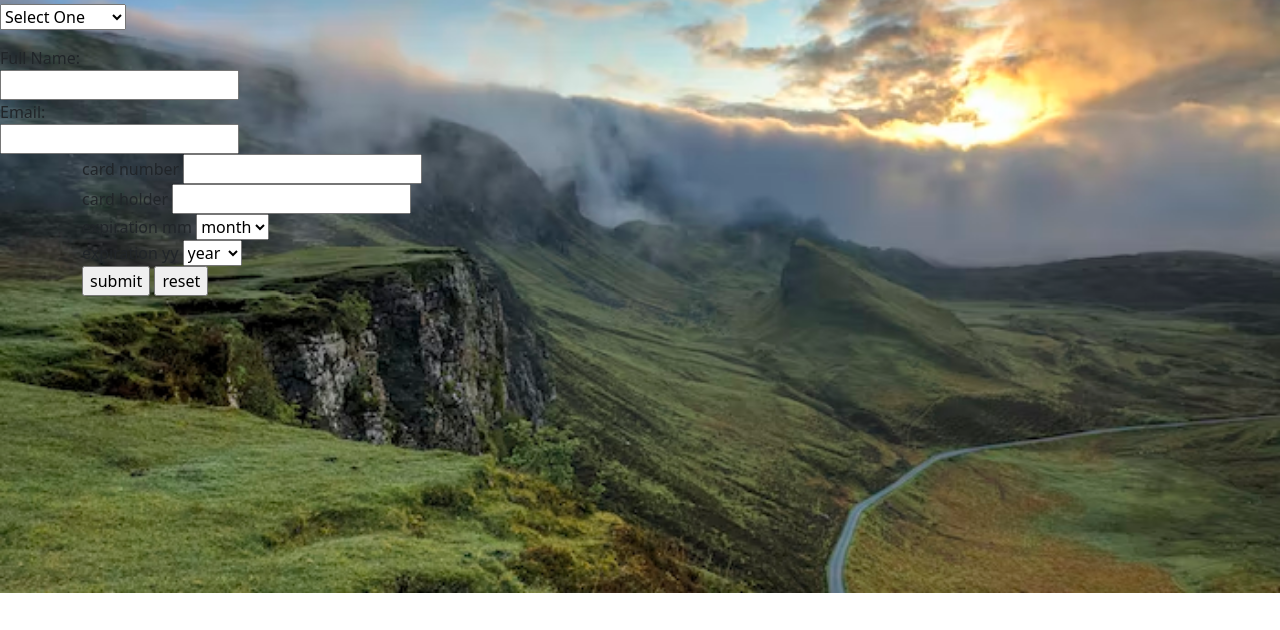
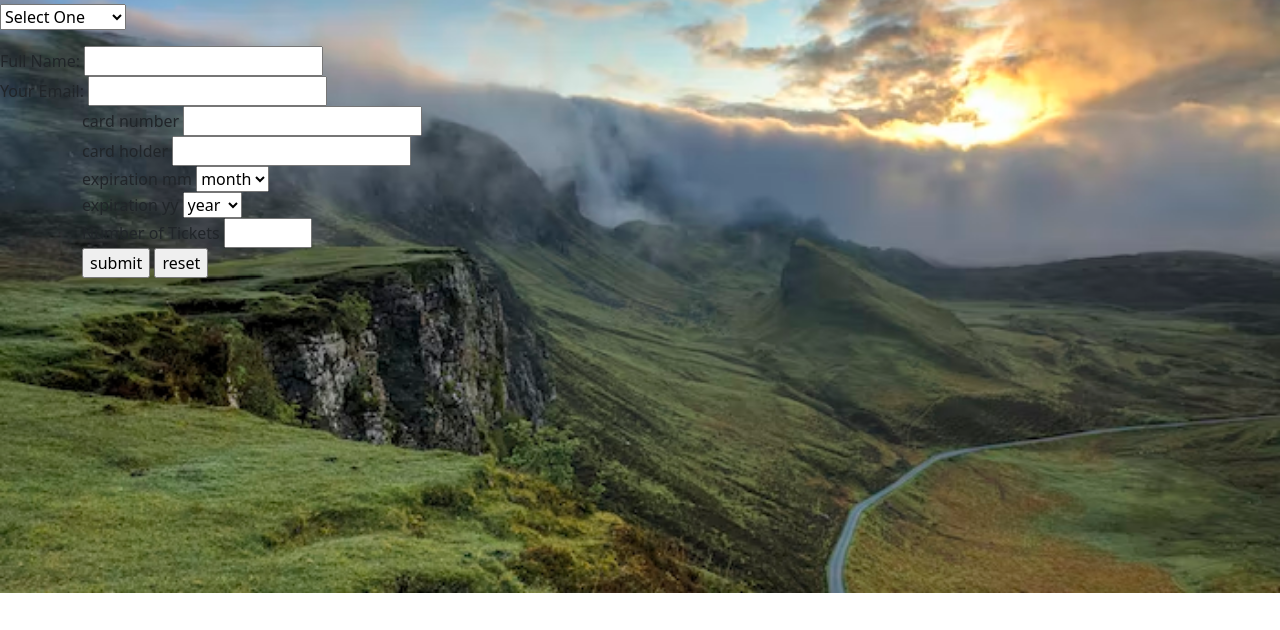
Before and after one commit to jkeshi/Tourist-Bureau, a plain HTML site: page index.html in a window 1280 px wide. Shown: the part 170-800 px from the top of the page. Drawn offline with nearby package versions, Linux system fonts and the light colour scheme; files whose address does not match are found by name.

Commit message:
update project

```diff
--- a/index.html
+++ b/index.html
@@ -43,11 +43,14 @@
     </select>
     <p id="message"></p>
     <script src="./main.js"></script>
-     <form>
-      Full Name:<br>
-    <input type="text" name="fullName"><br>
-    Email:<br>
-    <input type="email" name="email"><br>
+  <form action="">
+          <label for="fullName">Full Name:</label>
+      <input required type="text" name="fullName" id="fullName" />
+      <div>
+
+      </div>
+   <label for="Email">Your Email:</label>
+      <input required type="text" name="email" id="email" />
   </form>
     <div class="container">
       <form action="">
@@ -93,8 +96,20 @@
       <option value="2029">2029</option>
   </select>
 </div>
+      <label for="numberOfTickets">Number of Tickets</label>
+      <input
+        type="number"
+        name="numberOfTickets"
+        id="numberOfTickets"
+        min="1"
+        max="10"
+      />
+      <div>
+
+      </div>
    <input type="button" value="submit">
     <input type="button" value="reset">
+
 
     <!-- <br>
     <select name="itemList" id="itemList" size="8"></select> -->
```
